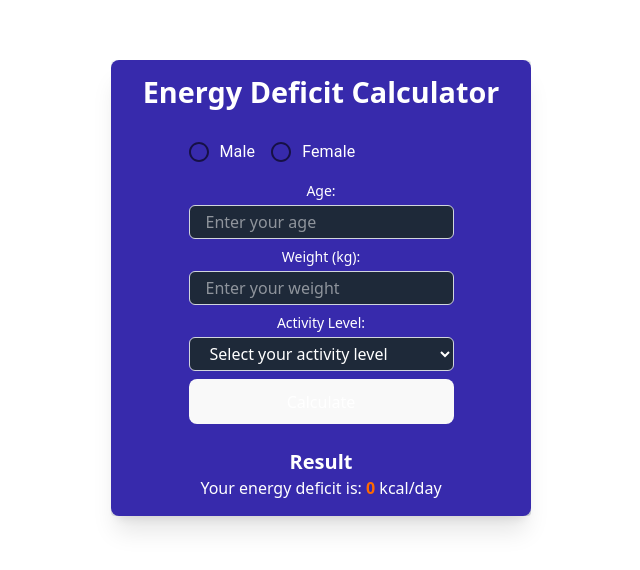
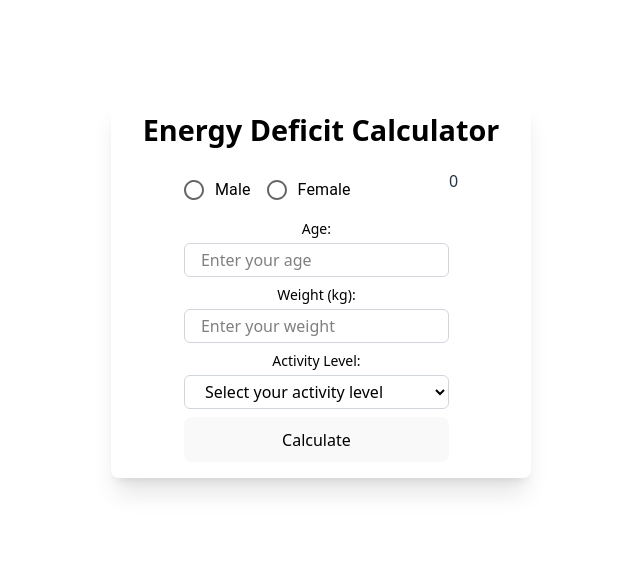
Before and after one commit to vincent-wijaya/BMRCalculatorExtension, a React (Vite) app: page / in a window 1280 px wide. Shown: the part 112-682 px from the top of the page, without its empty margins (319-959 px from the left). Built offline with nearby package versions, Linux system fonts and the light colour scheme.

Commit message:
Add separate function to calculate 500kcal deficit - display all calculation results - change background colour to white and text to black

```diff
--- a/src/App.tsx
+++ b/src/App.tsx
@@ -2,16 +2,18 @@ import { PHYSICAL_ACTIVITY_LEVELS } from "./constants";
 import "./App.css";
 import { useState } from "react";
 import { FormControl, FormControlLabel, Radio, RadioGroup } from "@mui/material";
-import { calculateTDEE } from "./utils";
 import { ActivityLevel } from "./interfaces/IActivityLevel";
 import { Sex } from "./interfaces/ISex";
+import { calculateBMR, calculateEER, calculateEnergyRequirement } from "./utils";
 
 function App() {
   const [sex, setSex] = useState<Sex>();
   const [age, setAge] = useState<number>();
   const [weight, setWeight] = useState<number>();
   const [activityLevel, setActivityLevel] = useState<ActivityLevel>();
-  const [energyDeficit, setEnergyDeficit] = useState<number>(0);
+  const [bmr, setBmr] = useState<number>(0);
+  const [energyRequirement, setEnergyRequirement] = useState<number>(0);
+  const [energyRequirementSubtracted, setEnergyRequirementSubtracted] = useState<number>(0);
 
   const handleSubmit = () => {
     if (!sex || !age || !weight || !activityLevel) {
@@ -19,20 +21,24 @@ function App() {
       return;
     }
 
-    const energyDeficit = calculateTDEE(age, weight, sex, activityLevel)
+    const bmr = calculateBMR(age, weight, sex);
+    setBmr(bmr);
 
-    console.log("Energy Deficit:", energyDeficit);
-    setEnergyDeficit(energyDeficit - 500);
+    const energyRequirement = calculateEnergyRequirement(bmr, activityLevel);
+    setEnergyRequirement(energyRequirement);
+
+    const energyRequirementSubtracted = calculateEER(energyRequirement);
+    setEnergyRequirementSubtracted(energyRequirementSubtracted);
   }
 
 
   return (
-    <div className="bg-gradient-to-br from-gray-100 rounded-sm to-gray-300 flex items-center justify-center">
-      <div className="bg-indigo-800 rounded-lg shadow-xl px-8 py-4 w-full max-w-md transition-transform">
-        <h1 className="font-bold text-white mb-6 text-center">
+    <div className="flex items-center justify-center">
+      <div className="bg-white rounded-lg shadow-xl px-8 py-4 w-full max-w-md transition-transform">
+        <h1 className="font-bold text-black mb-6 text-center">
           Energy Deficit Calculator
         </h1>
-        <FormControl className="space-y-2 text-white">
+        <FormControl className="space-y-2 text-black">
           <RadioGroup
             value={sex}
             row
@@ -47,7 +53,7 @@ function App() {
           <div className="space-y-1">
             <label
               htmlFor="age"
-              className="block text-sm font-medium text-white"
+              className="block text-sm font-medium text-black"
             >
               Age:
             </label>
@@ -57,7 +63,7 @@ function App() {
               id="age"
               name="age"
               required
-              className="w-full px-4 py-1 text-white rounded-md border border-gray-300 bg-gray-800 focus:outline-none focus:ring-2 focus:ring-blue-500 focus:border-transparent"
+              className="w-full px-4 py-1 text-black rounded-md border border-gray-300 bg-white focus:outline-none focus:ring-2 focus:ring-blue-500 focus:border-transparent"
               placeholder="Enter your age"
               onChange={(e) => setAge(Number(e.target.value))}
             />
@@ -67,7 +73,7 @@ function App() {
             <div className="space-y-1 flex-1">
               <label
                 htmlFor="weight"
-                className="block text-sm font-medium text-white"
+                className="block text-sm font-medium text-black"
               >
                 Weight (kg):
               </label>
@@ -78,7 +84,7 @@ function App() {
                 name="weight"
                 color=""
                 required
-                className="w-full text-white px-4 py-1 rounded-md border border-gray-300 bg-gray-800 focus:outline-none focus:ring-2 focus:ring-blue-500 focus:border-transparent"
+                className="w-full text-black px-4 py-1 rounded-md border border-gray-300 bg-white focus:outline-none focus:ring-2 focus:ring-blue-500 focus:border-transparent"
                 placeholder="Enter your weight"
                 onChange={(e) => setWeight(Number(e.target.value))}
               />
@@ -88,7 +94,7 @@ function App() {
           <div className="space-y-1">
             <label
               htmlFor="activity"
-              className="block text-sm font-medium text-white"
+              className="block text-sm font-medium text-black"
             >
               Activity Level:
             </label>
@@ -98,7 +104,7 @@ function App() {
               id="activity"
               name="activity"
               required
-              className="w-full px-4 py-1 rounded-md border border-gray-300 bg-gray-800 focus:outline-none focus:ring-2 focus:ring-blue-500 text-white"
+              className="w-full px-4 py-1 rounded-md border border-gray-300 bg-white focus:outline-none focus:ring-2 focus:ring-blue-500 text-black"
             >
               <option value="" disabled selected>
                 Select your activity level
@@ -114,21 +120,39 @@ function App() {
           <button
             type="submit"
             onClick={handleSubmit}
-            className="w-full bg-blue-500 hover:bg-blue-600 text-white font-semibold py-2.5 rounded-md transition-colors duration-300"
+            className="w-full bg-blue-500 hover:bg-blue-600 text-black font-semibold py-2.5 rounded-md transition-colors duration-300"
           >
             Calculate
           </button>
         </FormControl>
-        <div className="mt-6 text-center">
-          <h2 className="text-xl font-semibold text-white">Result</h2>
-          <p className="text-white">
-            Your energy deficit is:{" "}
-            <span id="energy-deficit" className="text-orange-500 font-bold">
-              {energyDeficit > 0 ? energyDeficit : 0}
-            </span>{" "}
-            kcal/day
-          </p>
-        </div>
+        {
+          bmr && energyRequirement && energyRequirementSubtracted && (
+            <div className="mt-6 text-center">
+              <h2 className="font-semibold text-black">Result</h2>
+              <h2 className="text-black">
+                The BMR is:{" "}
+                <span id="bmr" className="text-orange-500 font-bold">
+                  {bmr > 0 ? bmr : 0}
+                </span>{" "}
+                kcal/day
+              </h2>
+              <h2 className="text-black">
+                Your daily estimated energy requirement is:{" "}
+                <span id="energy-requirement" className="text-orange-500 font-bold">
+                  {energyRequirement > 0 ? energyRequirement : 0}
+                </span>{" "}
+                kcal/day
+              </h2>
+              <h2 className="text-black">
+                The daily estimated energy requirement with 500kcal deficit is:{" "}
+                <span id="energy-requirement-subtracted" className="text-orange-500 font-bold">
+                  {energyRequirementSubtracted > 0 ? energyRequirementSubtracted : 0}
+                </span>{" "}
+                kcal/day
+              </h2>
+            </div>
+          )
+        }
       </div>
     </div>
   );
--- a/src/utils.ts
+++ b/src/utils.ts
@@ -17,15 +17,28 @@ export const calculateBMR = (
   return constants.multiple * weight + constants.additive;
 };
 
-export const calculateTDEE = (
-  age: number,
-  weight: number,
-  sex: Sex,
+export const calculateEnergyRequirement = (
+  bmr: number,
   activityLevel: ActivityLevel,
 ): number => {
-  const bmr = calculateBMR(age, weight, sex);
-
   const activityLevelMultiplier = PHYSICAL_ACTIVITY_LEVELS[activityLevel].multiplier;
 
   return Math.round(bmr * activityLevelMultiplier);
 }
+
+/**
+ * Calculates the Estimated Energy Requirement per day with 500kcal/d deficit
+ * @param energyRequirement
+ * @returns
+ */
+export const calculateEER = (
+  energyRequirement: number
+): number => {
+  return energyRequirement - 500;
+}
+
+export const getActivityLevelDescription =(
+  activityLevel: ActivityLevel
+): string => {
+  return PHYSICAL_ACTIVITY_LEVELS[activityLevel].description;
+}
```
